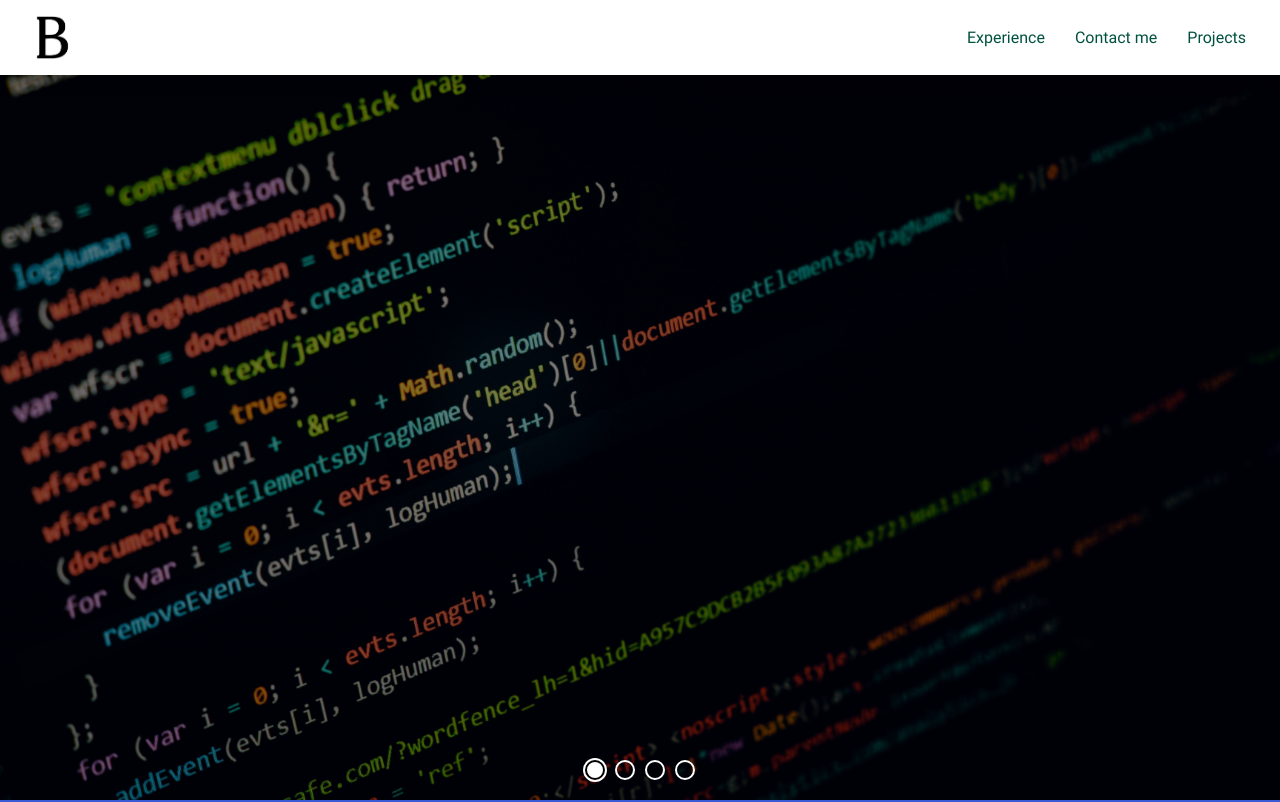
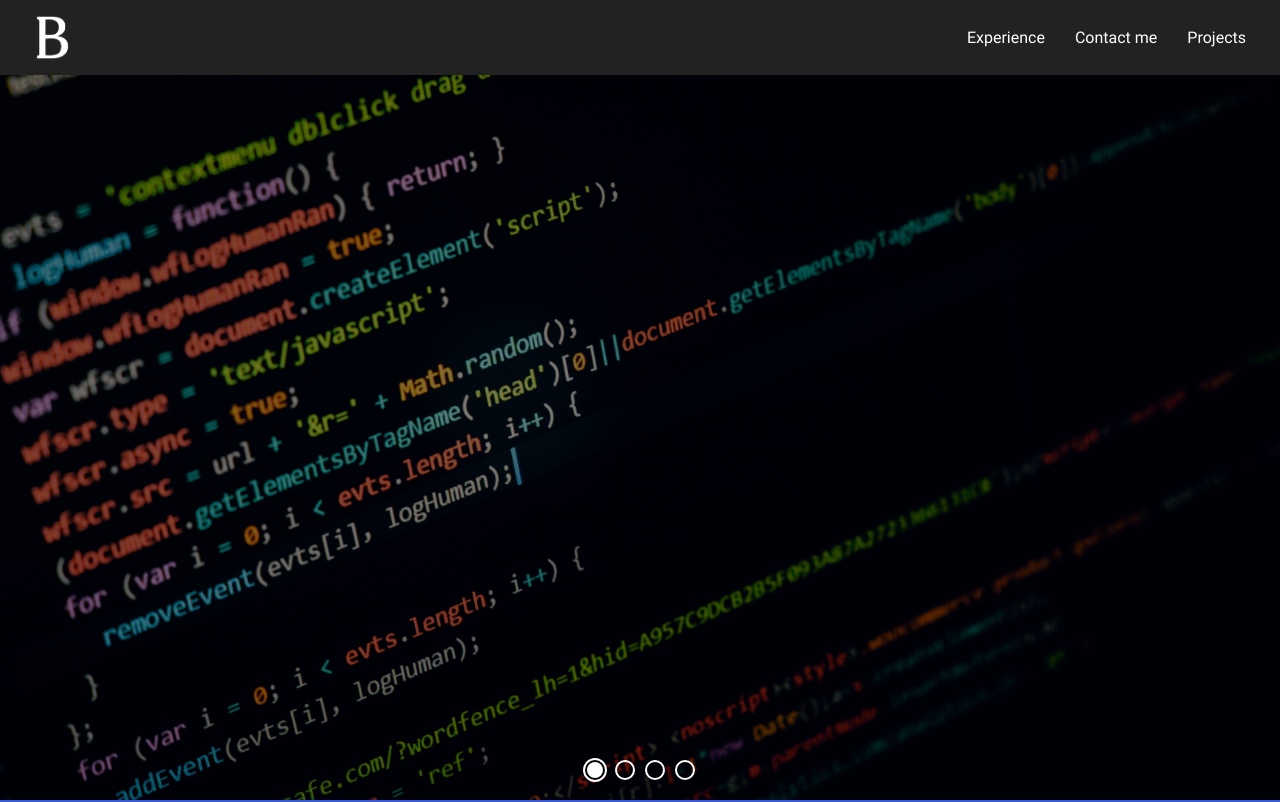
Before and after one commit to brayanCh/portfolio-react, a React (Create React App) app: page /contact in a window 1280 px wide. Shown: the top 802 px of the page. Built offline with nearby package versions, Linux system fonts and the light colour scheme.

Commit message:
change bar colors

```diff
--- a/src/components/bar.tsx
+++ b/src/components/bar.tsx
@@ -20,7 +20,7 @@ const NavItem = (props: { text: string, location: string, isOnTop: boolean}) =>
     return (
         <button
             onClick={scrollTo}
-            className={props.isOnTop ? 'item-nav' : 'item-nav item-w'}
+            className={!props.isOnTop ? 'item-nav' : 'item-nav item-w'}
         >
             {props.text}
         </button>
@@ -106,13 +106,13 @@ const Navbar = () => {
     }, [handleScroll]);
 
     return (
-        <nav className={isOnTop ? 'navbar nv-top shadow' : 'navbar'} >
+        <nav className={!isOnTop ? 'navbar nv-top shadow' : 'navbar'} >
             <img
                 alt="logo"
                 onClick={() => pasar('/portfolio-react')}
                 src={logoSrc}
                 className="nav-img"
-                style={{ filter: !isOnTop ? 'invert(0)' : 'invert(1)' }}
+                style={{ filter: isOnTop ? 'invert(0)' : 'invert(1)' }}
             />
             {isMobile ?
                 (
@@ -121,7 +121,7 @@ const Navbar = () => {
                             alt="menu button"
                             onClick={() => setOpenDrawer(true)}
                             className="nav-menu"
-                            style={{ filter: isOnTop ? 'invert(0)' : 'invert(1)' }}
+                            style={{ filter: !isOnTop ? 'invert(0)' : 'invert(1)' }}
                             src={menuSrc}
                         />
                         { openDrawer &&
```
